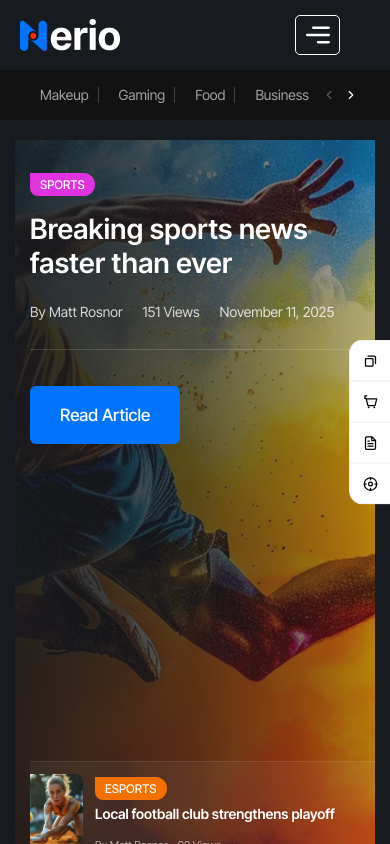
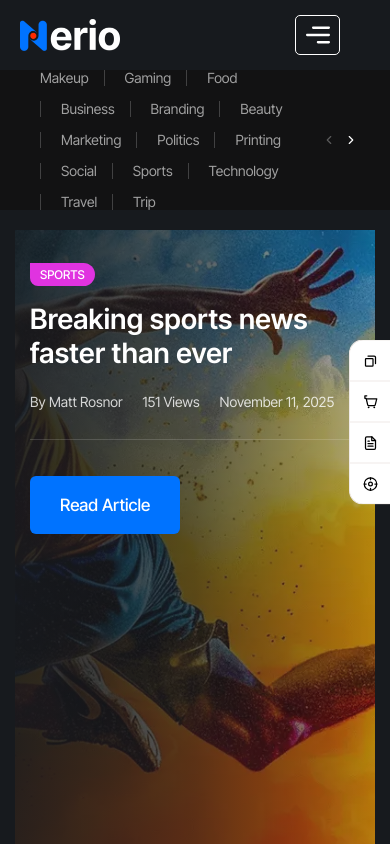
Before and after one commit to Hamna-ShahJehan/Nerio, a Next.js app: page / in a window 390 px wide. Shown: the top 844 px of the page. Built offline with nearby package versions, Linux system fonts and the light colour scheme.

Commit message:
footer tags section seted

```diff
--- a/src/app/globals.css
+++ b/src/app/globals.css
@@ -1098,11 +1098,10 @@ ul {
 
 .tag-cloud-track {
   display: flex;
-  align-items: center;
-  white-space: nowrap;
-  flex-wrap: nowrap;
+  flex-wrap: wrap;
+  align-items: center;
+  gap: 15px;
   will-change: transform;
-  gap: 9px;
 }
 
 .tag-cloud-link {
@@ -2543,11 +2542,14 @@ ul {
 .footer-tags-list {
   display: flex;
   flex-wrap: wrap;
-  gap: 10px;
+  gap: 12px;
 }
 
 .footer-tag {
-  display: inline-block;
+  display: inline-flex;
+  align-items: center;
+  justify-content: center;
+  width: auto;
   background-color: #1e2227;
   color: #ffffff;
   font-size: 14px;
@@ -2701,6 +2703,10 @@ ul {
 
   .footer-app-buttons {
     margin-top: 20px;
+  }
+
+  .footer-tags-container {
+    padding: 20px;
   }
 
   .footer-copyright-inner {
--- a/src/components/Footer.tsx
+++ b/src/components/Footer.tsx
@@ -224,7 +224,7 @@ export default function Footer() {
           </div>
 
           {/* Column 4: Tags */}
-          <div className="footer-tags" style={{ flex: "1 1 250px" }}>
+          <div className="footer-tags" style={{ flex: "1 1 350px" }}>
             <h5 className="footer-heading">Tags</h5>
             <div className="footer-divider" />
             <div className="footer-tags-container">
```
